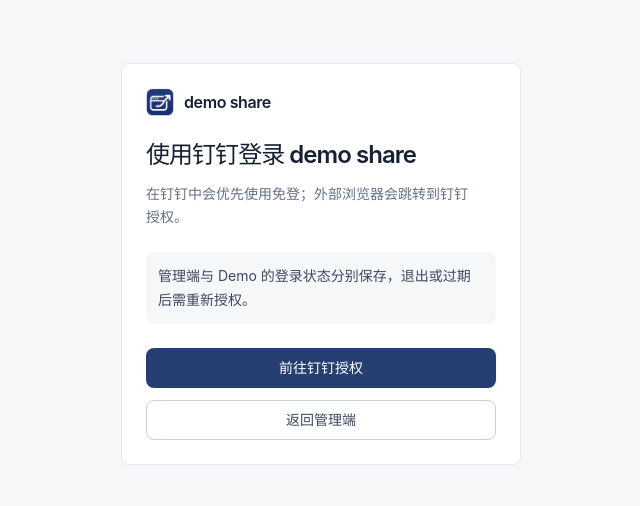
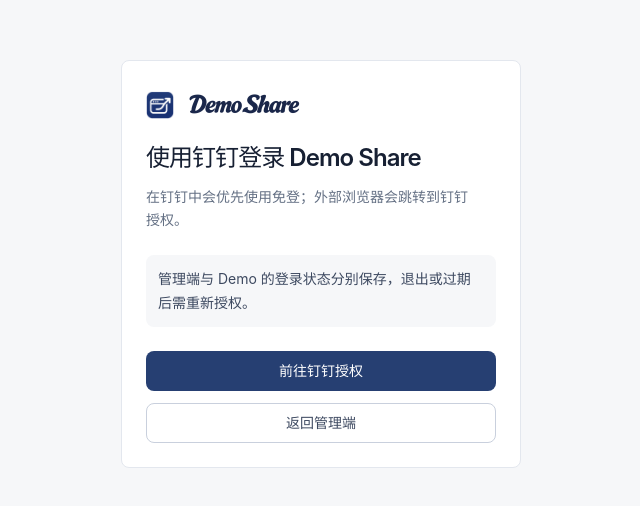
Before and after one commit to algery/html-share, a Next.js app in the folder apps/web/: page /login in a window 1280 px wide. Shown: the part 136-642 px from the top of the page, without its empty margins (319-959 px from the left). Built offline with nearby package versions, Linux system fonts and the light colour scheme; no server answers.

Commit message:
feat: use Demo Share wordmark on website

```diff
--- a/apps/web/src/app/layout.tsx
+++ b/apps/web/src/app/layout.tsx
@@ -12,8 +12,8 @@ declare global {
 }
 
 export const metadata: Metadata = {
-  description: "demo share 管理端",
-  title: "demo share",
+  description: "Demo Share 管理端",
+  title: "Demo Share",
   icons: {
     icon: { url: "/brand/demo-share-icon.png", type: "image/png", sizes: "32x32" },
     apple: { url: "/brand/demo-share-apple-icon.png", type: "image/png", sizes: "180x180" },
--- a/apps/web/src/components/brand.tsx
+++ b/apps/web/src/components/brand.tsx
@@ -2,7 +2,7 @@ import Image from "next/image";
 
 export function Brand() {
   return (
-    <span className="inline-flex shrink-0 items-center gap-2.5 whitespace-nowrap text-base font-semibold tracking-tight">
+    <span className="inline-flex shrink-0 items-center gap-2.5">
       <Image
         alt=""
         className="brand-mark"
@@ -11,7 +11,13 @@ export function Brand() {
         unoptimized
         width={28}
       />
-      demo share
+      <Image
+        alt="Demo Share"
+        height={40}
+        src="/brand/demo-share-wordmark.png"
+        unoptimized
+        width={120}
+      />
     </span>
   );
 }
--- a/apps/web/src/lib/login-state.ts
+++ b/apps/web/src/lib/login-state.ts
@@ -29,7 +29,7 @@ const LOGIN_STATES: Record<string, LoginState> = {
 
 const DEFAULT_STATE: LoginState = {
   description: "在钉钉中会优先使用免登；外部浏览器会跳转到钉钉授权。",
-  title: "使用钉钉登录 demo share",
+  title: "使用钉钉登录 Demo Share",
   tone: "default",
 };
 
```
Also changed, not shown: apps/web/public/brand/demo-share-wordmark.png (added), 4 other files (tests, documents, lock files or other folders).
